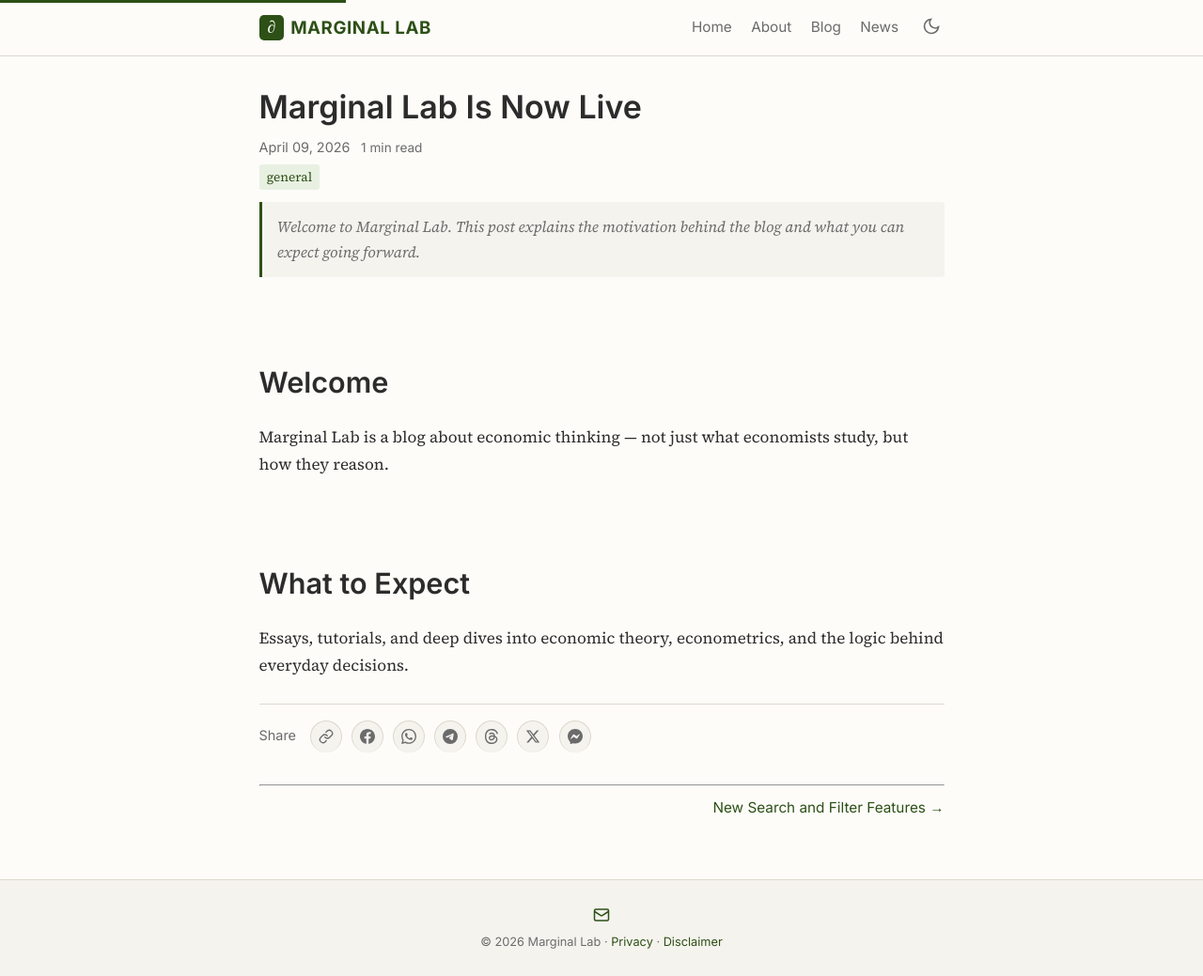
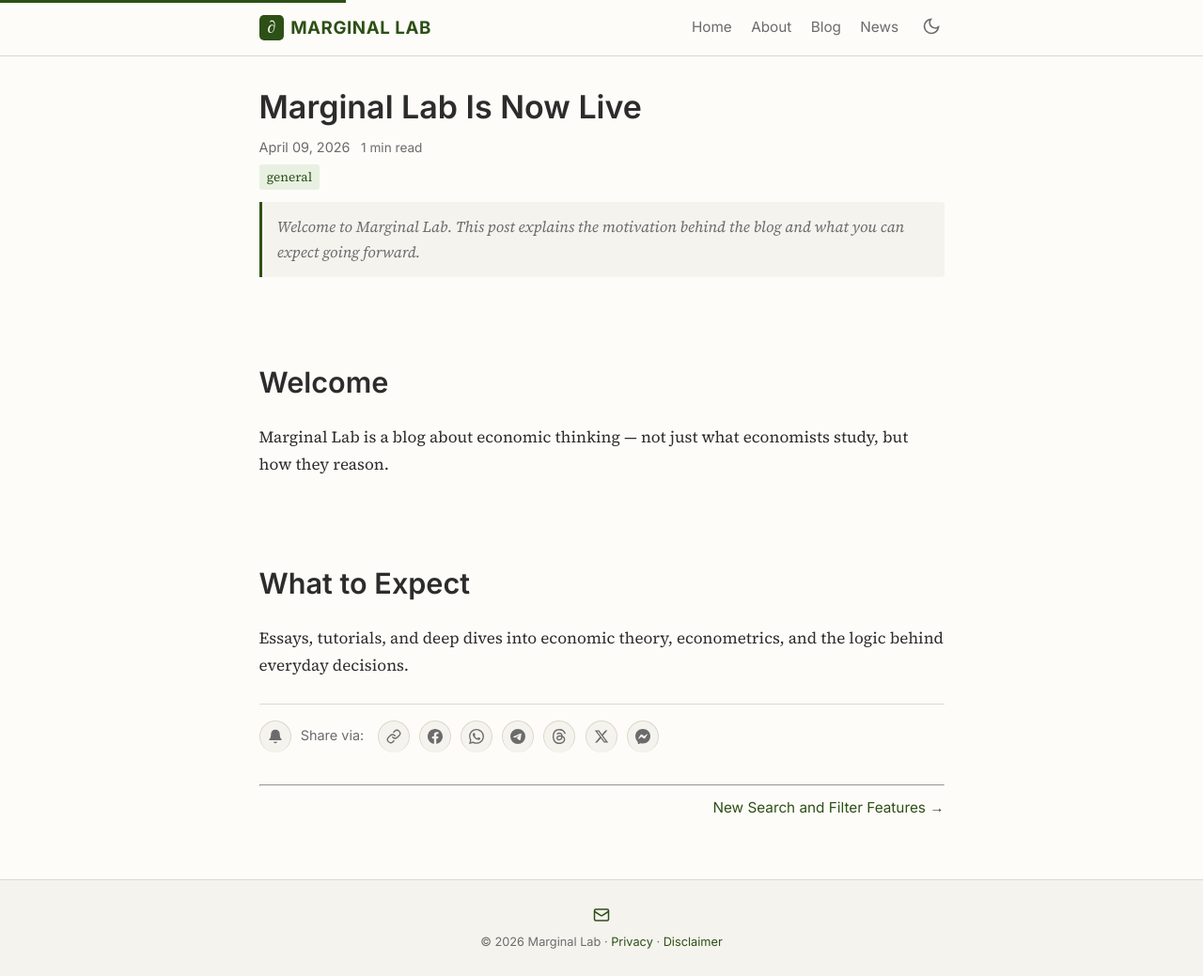
Before and after one commit to marginallabs/marginallabs.github.io, a Jekyll site: the page built from _posts/2026-04-09-Lab-Announcement.md, in a window 1280 px wide and 1039 px high. Shown: the whole window at 94% size. Built offline with Jekyll 4.4.1, drawn with Linux system fonts in a browser that asks for light colours.

Commit message:
Add subscribe bell button and rename Share to Share via:
Co-Authored-By: Claude Opus 4.7 <noreply@anthropic.com>

```diff
--- a/_layouts/post.html
+++ b/_layouts/post.html
@@ -87,7 +87,10 @@ layout: default
   </script>
   {% assign share_text = page.title | append: ' | Marginal Lab' | url_encode %}
   <div class="share-bar">
-    <span class="share-label">Share</span>
+    <a class="share-btn subscribe-btn" href="{{ '/subscribe/' | relative_url }}" aria-label="Subscribe">
+      <svg viewBox="0 0 24 24" xmlns="http://www.w3.org/2000/svg" fill="none" stroke="currentColor" stroke-width="2" stroke-linecap="round" stroke-linejoin="round"><path d="M18 8A6 6 0 0 0 6 8c0 7-3 9-3 9h18s-3-2-3-9"/><path d="M13.73 21a2 2 0 0 1-3.46 0"/></svg>
+    </a>
+    <span class="share-label">Share via:</span>
     <button class="share-btn copy-link" aria-label="Copy link">
       <svg viewBox="0 0 24 24" xmlns="http://www.w3.org/2000/svg"><path d="M10 13a5 5 0 0 0 7.54.54l3-3a5 5 0 0 0-7.07-7.07l-1.72 1.71" fill="none" stroke="currentColor" stroke-width="2" stroke-linecap="round" stroke-linejoin="round"/><path d="M14 11a5 5 0 0 0-7.54-.54l-3 3a5 5 0 0 0 7.07 7.07l1.71-1.71" fill="none" stroke="currentColor" stroke-width="2" stroke-linecap="round" stroke-linejoin="round"/></svg>
       <span class="copy-tooltip">Copied!</span>
```
